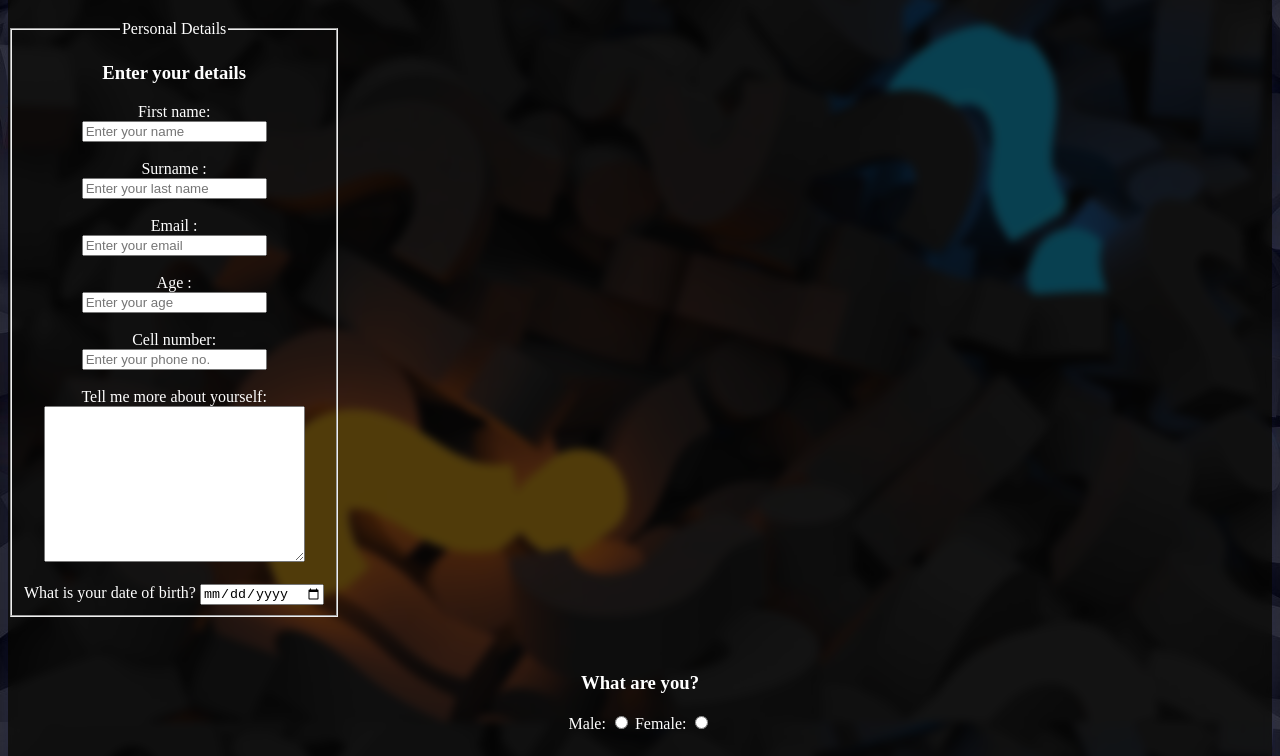
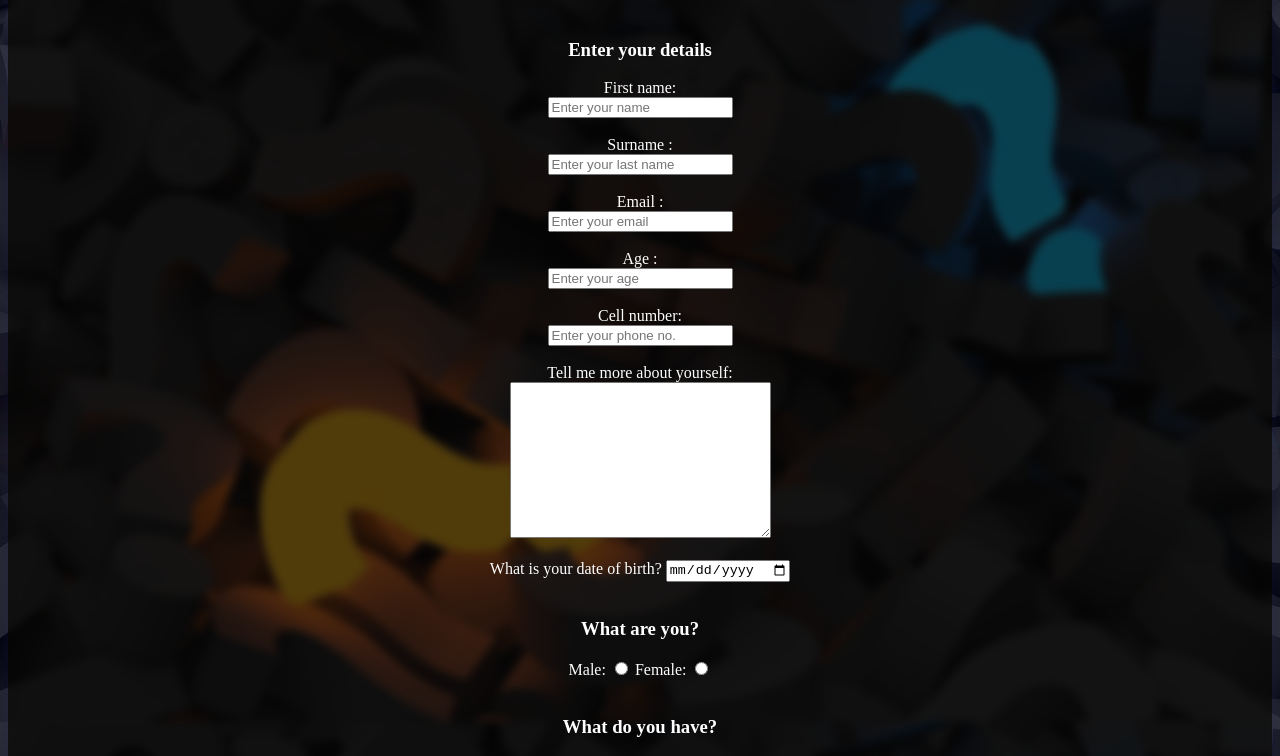
Before and after one commit to TDL2627/a-basic-form, a plain HTML site: page index.html in a window 1280 px wide. Shown: the part 78-834 px from the top of the page. Drawn offline with Linux system fonts and the light colour scheme.

Commit message:
fixed for chrome

```diff
--- a/index.html
+++ b/index.html
@@ -12,8 +12,7 @@
     <form action="https://formspree.io/f/mleavgwr" method="POST" >
     <h1>A basic form</h1>
     <br>
-    <fieldset>
-    <legend>Personal Details</legend>
+
     <h3>Enter your details</h3>
     <label for="name">First name:</label><br>
     <input id="name" type="text" name="fname" placeholder="Enter your name" required>
@@ -42,7 +41,7 @@
     <label for="bdate">What is your date of birth?</label>
     <input type="date" id="bdate">
 
-  </fieldset>
+
     <br>
     <br>
     <h3>What are you?</h3>
```
